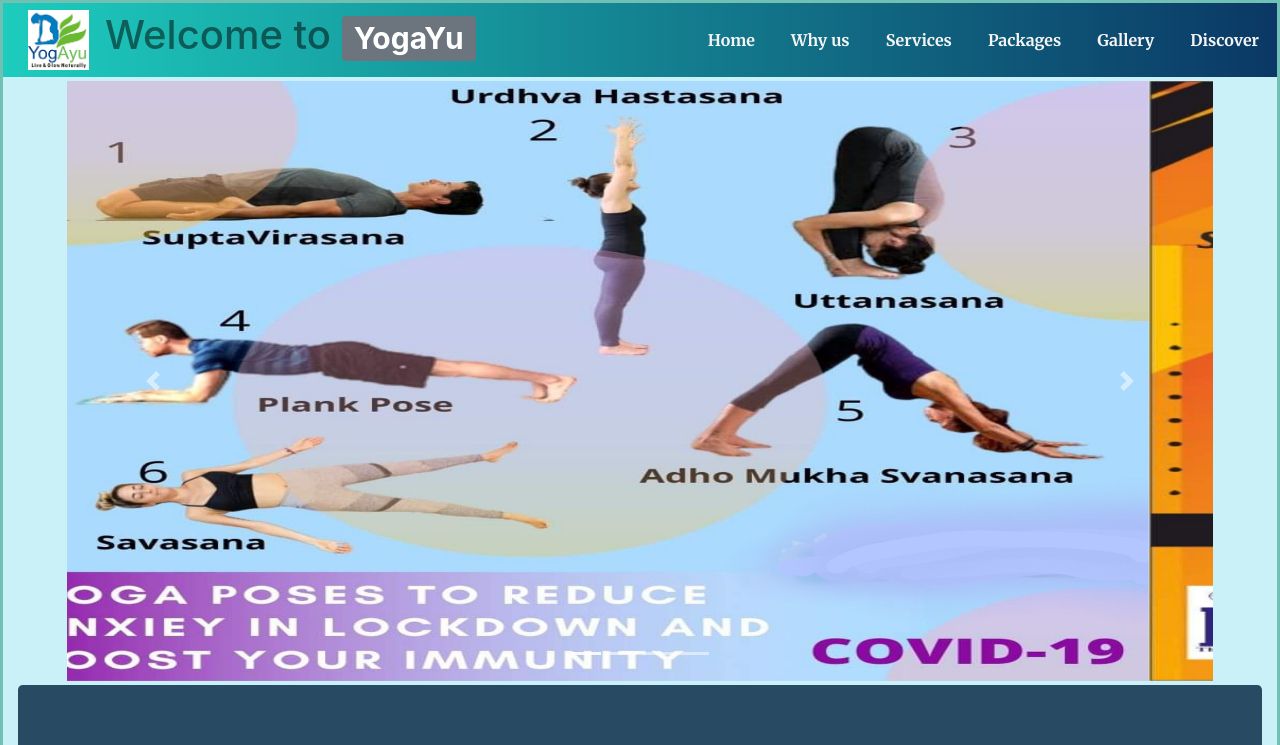
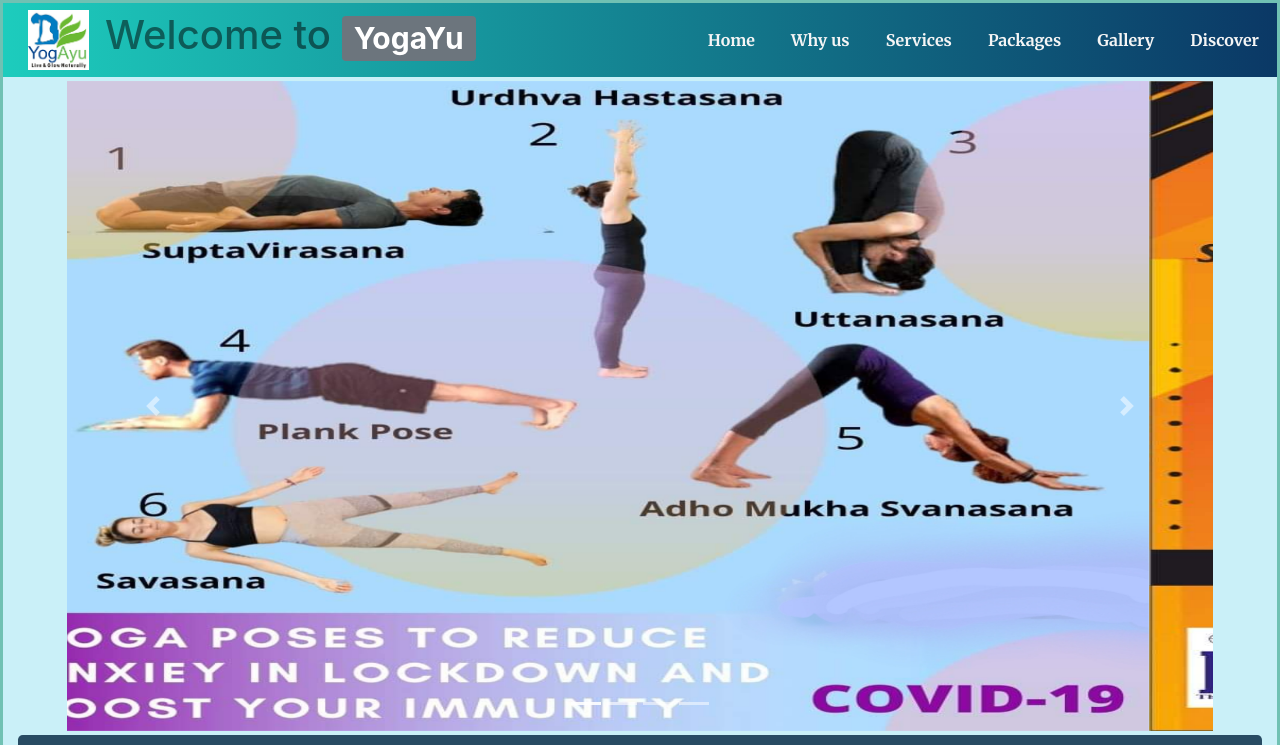
Before and after one commit to mayankconsultant/Yogayu, a plain HTML site: page index.html in a window 1280 px wide. Shown: the top 745 px of the page. Drawn offline with nearby package versions, Linux system fonts and the light colour scheme.

Commit message:
height_changed_650

```diff
--- a/css/standard.css
+++ b/css/standard.css
@@ -36,7 +36,7 @@ body {
 .bann .container-fluid .row {
   /* background: #4361ee; */
   display: block !important;
-  height: 600px !important;
+  height: 650px !important;
 }
 
 * .t-gr {
```
